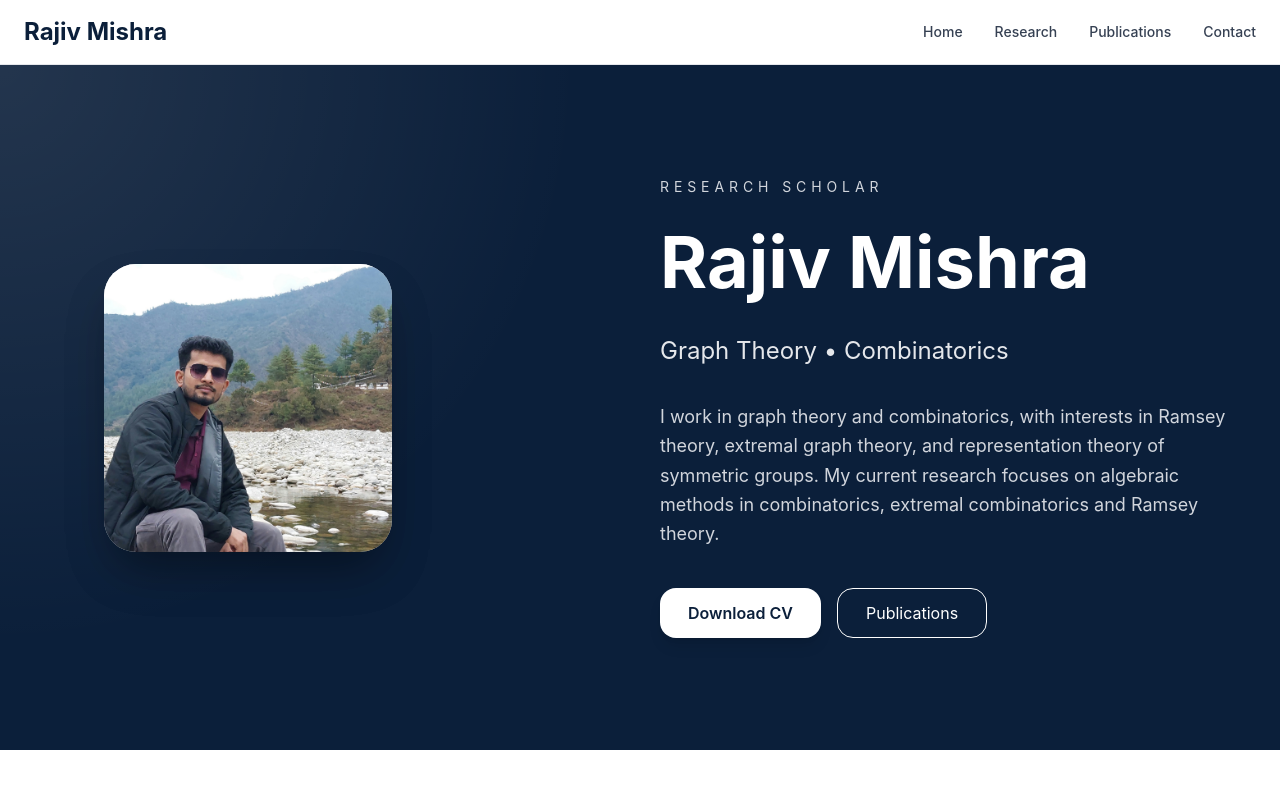
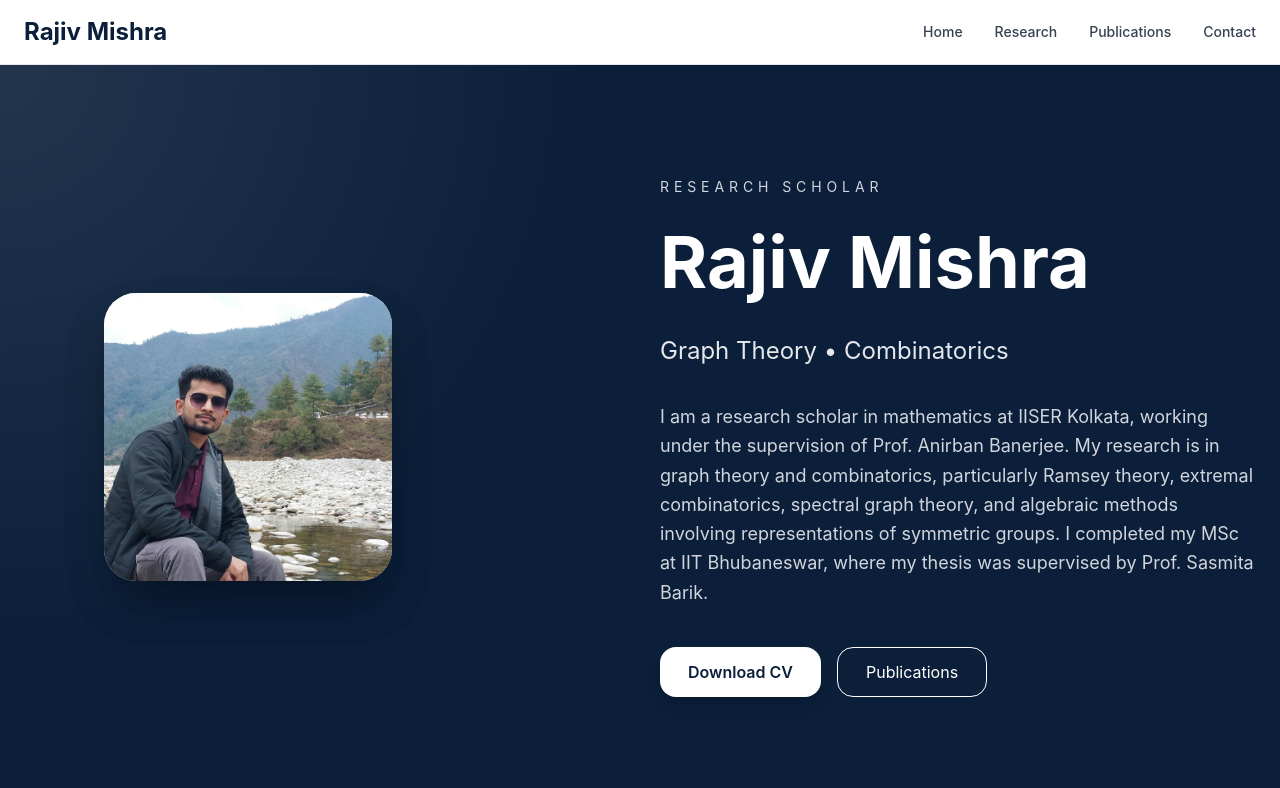
Before and after one commit to rajiv-math/rajiv, a React (Vite) app: page / in a window 1280 px wide. Shown: the top 788 px of the page. Built offline with nearby package versions, Linux system fonts and the light colour scheme.

Commit message:
Update App.tsx
Intro updated

```diff
--- a/src/App.tsx
+++ b/src/App.tsx
@@ -95,10 +95,10 @@ export default function App() {
             </p>
 
             <p className="text-lg text-gray-300 leading-relaxed max-w-2xl mb-10">
-              I work in graph theory and combinatorics, with interests in Ramsey
-              theory, extremal graph theory, and representation theory of
-              symmetric groups. My current research focuses on algebraic methods
-              in combinatorics, extremal combinatorics and Ramsey theory.
+              I am a research scholar in mathematics at IISER Kolkata, working under the supervision of Prof. Anirban Banerjee.
+              My research is in graph theory and combinatorics, particularly Ramsey theory, extremal combinatorics, spectral graph theory,
+              and algebraic methods involving representations of symmetric groups.
+              I completed my MSc at IIT Bhubaneswar, where my thesis was supervised by Prof. Sasmita Barik.
             </p>
 
             <div className="flex flex-wrap gap-4">
```
